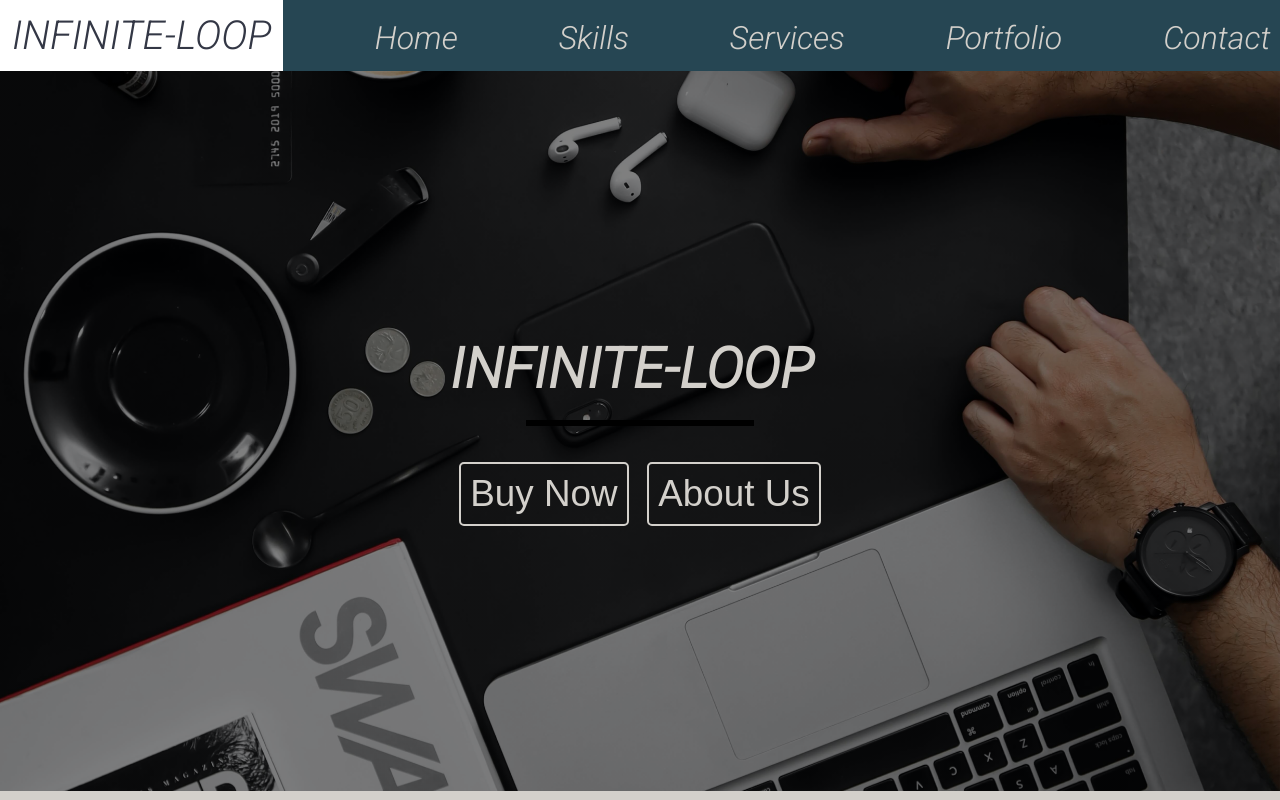
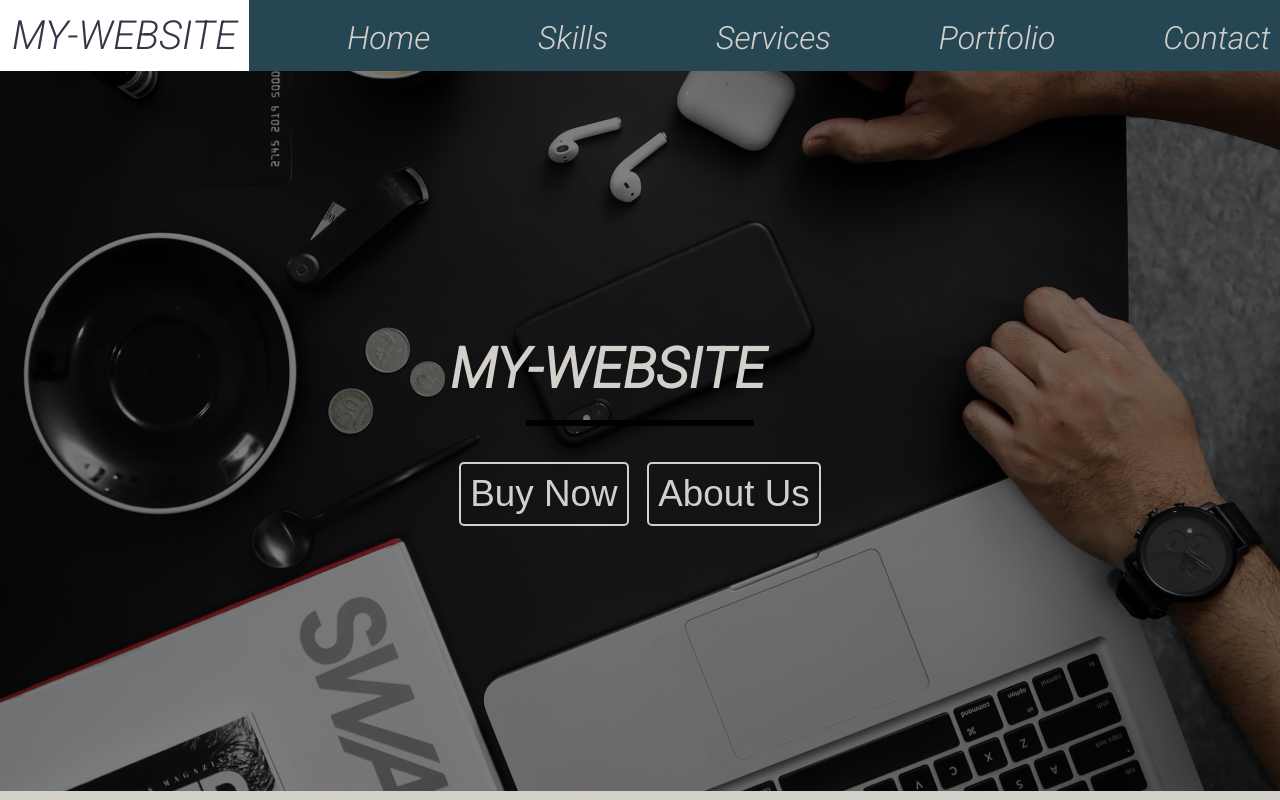
Before and after one commit to sahil9818336328/Multipurpose, a plain HTML site: page index.html in a window 1280 px wide. Shown: the top 800 px of the page. Drawn offline with Linux system fonts and the light colour scheme.

Commit message:
index file updated

```diff
--- a/index.html
+++ b/index.html
@@ -3,7 +3,7 @@
 <head>
     <meta charset="UTF-8">
     <meta name="viewport" content="width=device-width, initial-scale=1.0">
-    <title>Infinite-loop Remake</title>
+    <title>This is my website now</title>
 
     <!--google fonts-->
     <link href="https://fonts.googleapis.com/css2?family=Roboto:ital,wght@1,300&display=swap" rel="stylesheet">
@@ -18,7 +18,7 @@
     <!--nav-->
     <nav>
         <ul>
-            <li><a href="#" class="logo">Infinite-loop <i class="fa fa-arrow-down"></i></a></li>
+            <li><a href="#" class="logo">My-Website <i class="fa fa-arrow-down"></i></a></li>
 
             <li><a href="#">Home</a></li>
             <li><a href="#">Skills</a></li>
@@ -32,7 +32,7 @@
     <!--banner-->
     <div id="banner">
         <div class="banner-title">
-            <h1 class="banner-text">Infinite-loop</h1>
+            <h1 class="banner-text">My-Website</h1>
             <div class="banner-underline"></div>
             <div class="banner-btn">
                 <button type="button">Buy Now</button>
```
